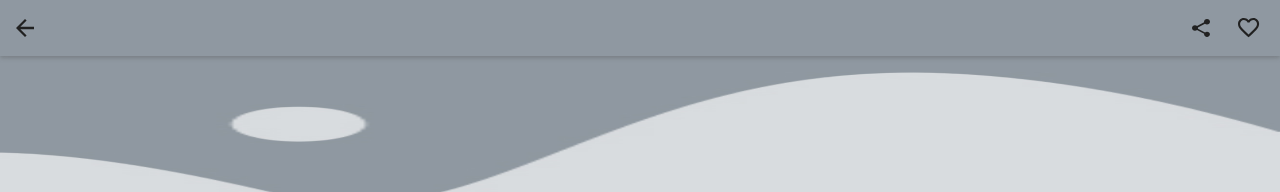
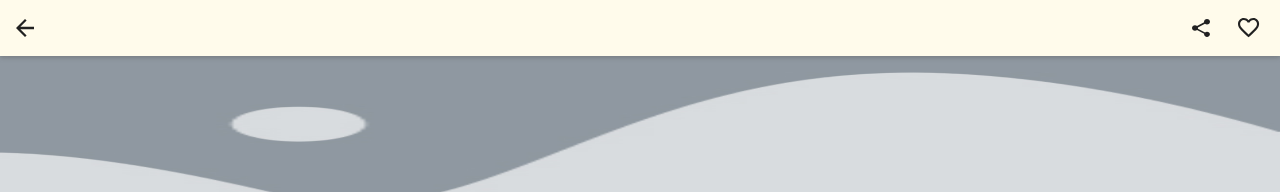
Before and after one commit to emastra/amateka, a React (Vite) app: page /story/1/intro in a window 1280 px wide. Shown: the top 192 px of the page. Built offline with nearby package versions, Linux system fonts and the light colour scheme.

Commit message:
comments for transparent BackBar

```diff
--- a/src/components/BackBar/BackBar.scss
+++ b/src/components/BackBar/BackBar.scss
@@ -6,13 +6,14 @@ div#backbar {
 
     position: fixed;
     top: 0;
+    // top: 4px; // SCROLLINGBAR
     width: 100%;
 
     height: 56px;
-    // background-color: var(--color-primary-0);
-    background-color: transparent;
+    background-color: var(--color-primary-0);
+    // background-color: transparent; // SCROLLINGBAR
     padding: 4px 16px;
-    box-shadow: var(--shadow-down);
+    box-shadow: var(--shadow-down); // SCROLLINGBAR
 
     .back-wrapper {
         height: 48px;
@@ -23,15 +24,17 @@ div#backbar {
         cursor: pointer;
         position: relative;
         left: -15px;
+
+        // border-radius: 50%; // SCROLLINGBAR
+        // background-color: var(--color-white-0); // SCROLLINGBAR
     }
 
     .interaction-wrapper {
         display: flex;
         align-items: center;
-        // width: 30%;
         justify-content: flex-end;
         position: relative;
-        left: 9px;
+        left: 9px; // SCROLLINGBAR
 
         .share-icon-wrapper {
             display: inline-block;
@@ -39,6 +42,9 @@ div#backbar {
             height: 48px;
             text-align: center;
             cursor: pointer;
+
+            // border-radius: 50%; // SCROLLINGBAR
+            // background-color: var(--color-white-0); // SCROLLINGBAR
 
             .share-icon {
                 margin-top: 15px;
@@ -52,6 +58,10 @@ div#backbar {
             text-align: center;
             cursor: pointer;
 
+            // border-radius: 50%; // SCROLLINGBAR
+            // background-color: var(--color-white-0); // SCROLLINGBAR
+            // margin-left: 9px; // SCROLLINGBAR
+
             .favorite-icon {
                 margin-top: 14px;
             }
```
